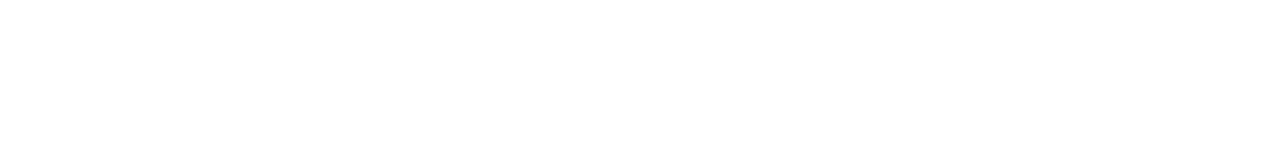
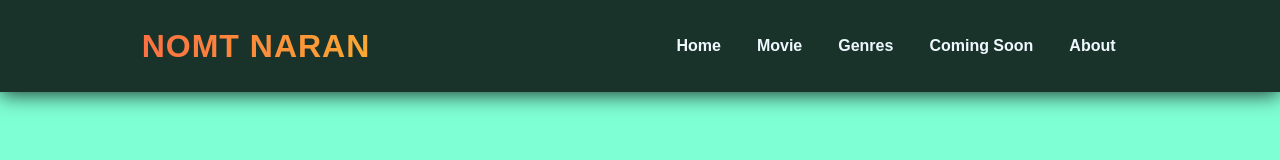
Before and after one commit to Prfect2/-, a plain HTML site: page index.html in a window 1280 px wide. Drawn offline with Linux system fonts and the light colour scheme.

Commit message:
bolnodoo

```diff
--- a/index.html
+++ b/index.html
@@ -7,6 +7,18 @@
     <link rel="stylesheet" href="style.css">
 </head>
 <body>
+<div class="header">
+    <div class="logo">NOMT NARAN</div>
+    <div class="title">
+        <a class="home">Home</a>
+        <a class="movie">Movie</a>
+        <a class="genres">Genres</a>
+        <a class="coming">Coming Soon</a>
+        <a class="about">About</a>
+    </div>
+</div>
+<div class="show">
 
+</div>
 </body>
 </html>
--- a/style.css
+++ b/style.css
@@ -0,0 +1,85 @@
+*{
+    margin: 0;
+    font-family: Arial, Helvetica, sans-serif;
+}
+.header{
+    height: 60px;
+    width: full;
+    background-color: black;
+    display: flex;background-color: rgba(0, 0, 0, 0.8);
+    backdrop-filter: blur(10px);
+    position: fixed;
+    width: 100%;
+    z-index: 1000;
+    padding: 1rem 0;
+    box-shadow: 0 2px 20px rgba(0, 0, 0, 0.8);
+}
+.show{
+    height: 1080px;
+    width: full;
+    background-color: aquamarine;
+}
+.logo{
+    height: full;
+    width: 40%;
+    background-color: blue;
+    color: black;
+    display: flex;
+    justify-content: center;
+    align-items: center;
+    font-size: 2rem;
+    font-weight: 800;
+    background: linear-gradient(to right, #ff4d4d, #f9cb28);
+    -webkit-background-clip: text;
+    background-clip: text;
+    color: transparent;
+    letter-spacing: 1px;
+}
+.title{
+    height: full;
+    width: 60%;
+    background-color: transparent;
+    display:flex;
+    justify-content: center;
+    align-items: center;
+    gap: 36px;
+}
+.home{
+    height: full;
+    background-color: transparent;
+    display:flex;
+    font-size: 1rem;
+    font-weight: 600;
+    color: aliceblue;
+}
+.movie{
+    height: full;
+    background-color: transparent;
+    font-size: 1rem;
+    font-weight: 600;
+    color: aliceblue;
+}
+.genres{
+    height: full;;
+    background-color: transparent;
+    display:flex;
+    font-size: 1rem;
+    font-weight: 600;
+    color: aliceblue;
+}
+.coming{
+    height: full;
+    background-color: transparent;
+    display:flex;
+    font-size: 1rem;
+    font-weight: 600;
+    color: aliceblue;
+}
+.about{
+    height: full;
+    background-color: transparent;
+    display:flex;
+    font-size: 1rem;
+    font-weight: 600;
+    color: aliceblue;
+}
```
